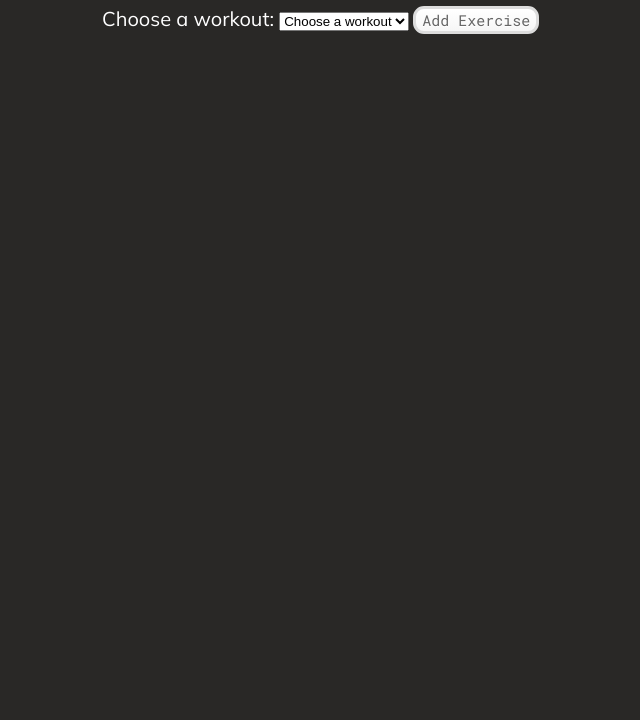
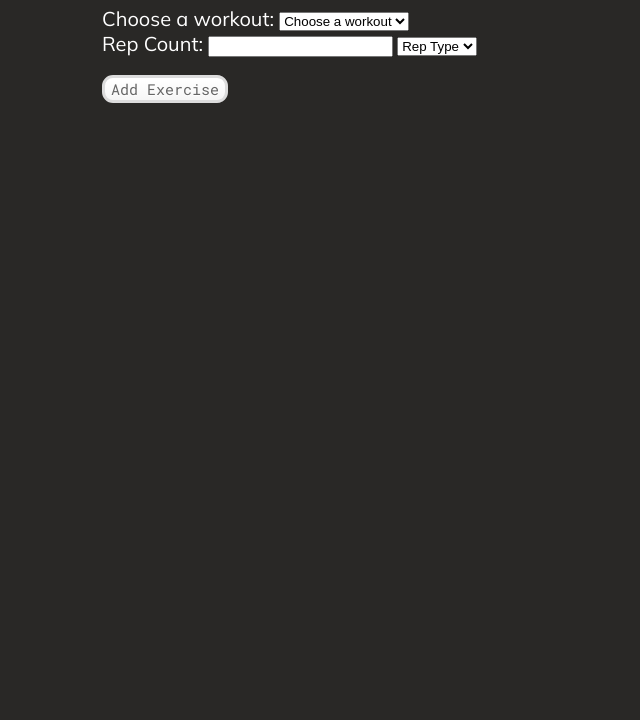
Before and after one commit to mgdeveloper1406/boxing_workout, a plain HTML site: page index.html in a window 1280 px wide. Shown: the part 80-800 px from the top of the page, without its empty margins (288-928 px from the left). Drawn offline with Linux system fonts and the light colour scheme.

Commit message:
added number of reps and rep type

```diff
--- a/index.html
+++ b/index.html
@@ -8,11 +8,27 @@
     <body>
         <div class="content">
             <h1>Boxing Workout Creator</h1>
-                <label for="exerciseSelect">Choose a workout: </label>
-                <select id="exerciseSelect">
-                    <option>Choose a workout</option>
-                </select>
-                <button class="addButton" onclick=addExercise()>Add Exercise</button>
+                <div>
+                    <label for="exerciseSelect">Choose a workout: </label>
+                    <select id="exerciseSelect">
+                        <option>Choose a workout</option>
+                    </select>
+                </div>
+
+                <div>
+                    <label for="repCount">Rep Count: </label>
+                    <input id="repCount" type="number">
+                    <select id="repType">
+                        <option>Rep Type</option>
+                    </select>
+                </div>
+
+                <br>
+
+                <div>
+                    <button class="addButton" onclick=addExercise()>Add Exercise</button>
+                </div>
+
 
                 <div>
                     <ol id="exerciseList">
--- a/index.js
+++ b/index.js
@@ -1,6 +1,10 @@
-let exercises = ["shadowboxing", "1 mile run", "mitt work", "bag work", "sprints"];
+let exercises = ["shadowboxing", "run", "mitt work", "bag work", "sprints", "squats"];
+let repTypes = ["reps","miles", "rounds"];
+
 let exerciseSelect = document.getElementById('exerciseSelect');
 let exerciseList = document.getElementById('exerciseList');
+let repCount = document.getElementById('repCount');
+let repType = document.getElementById('repType');
 
 
 function populateDropdown() {
@@ -11,15 +15,29 @@ function populateDropdown() {
         el.value = option;
         exerciseSelect.appendChild(el);
     }
+    for (i in repTypes) {
+        let option = repTypes[i];
+        let el = document.createElement('option');
+
+        el.textContent = option;
+        el.value = option;
+
+        repType.appendChild(el);
+    }
 }
 
 
 function addExercise(){
+    let entry = document.createElement('li');
     let exercise = exerciseSelect.value;
-    let entry = document.createElement('li');
+    let numReps = repCount.value;
+    let rep = repType.value;
 
-    entry.appendChild(document.createTextNode(exercise));
-    exerciseList.appendChild(entry);
+    if(exerciseList.selectedIndex != 0 && repType.selectedIndex != 0) {
+        let returnString = exercise + " x " + numReps + " " + rep;
+        entry.appendChild(document.createTextNode(returnString));
+        exerciseList.appendChild(entry);
+    }
 }
 
 
```
